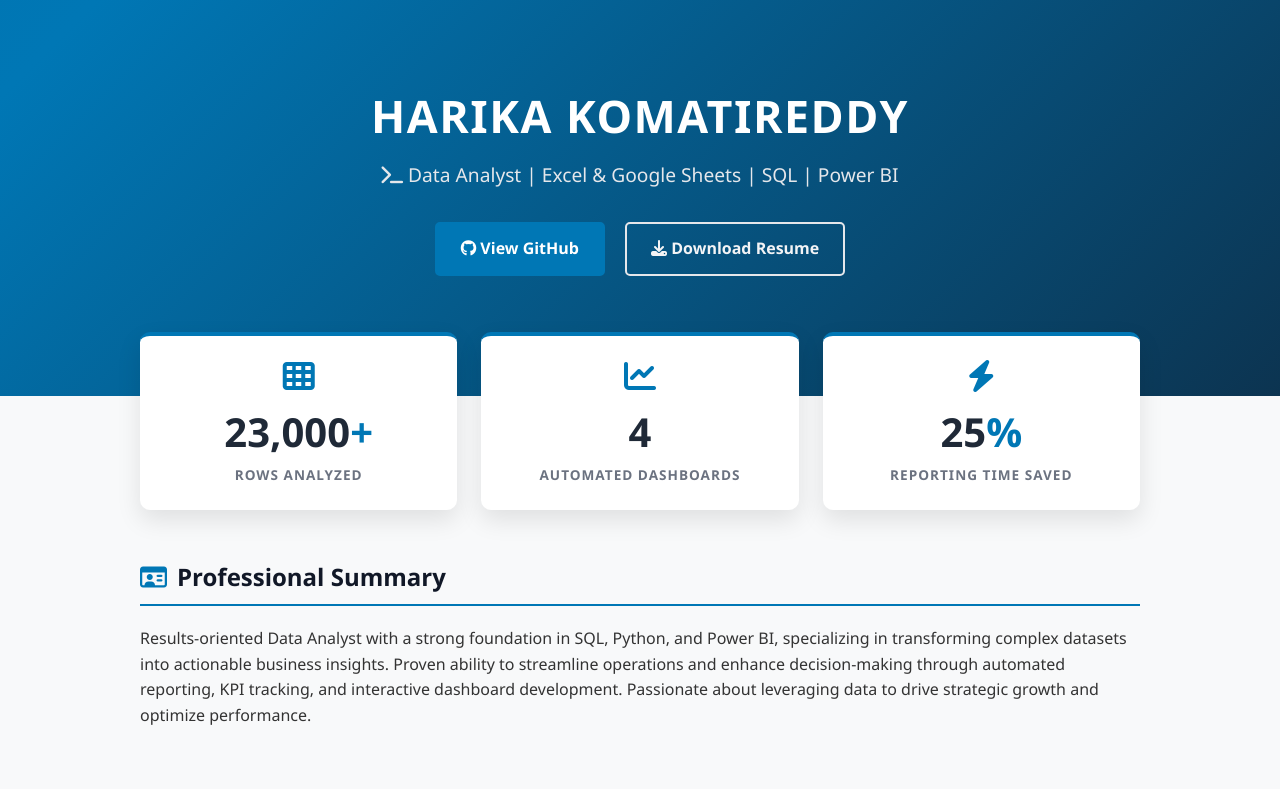
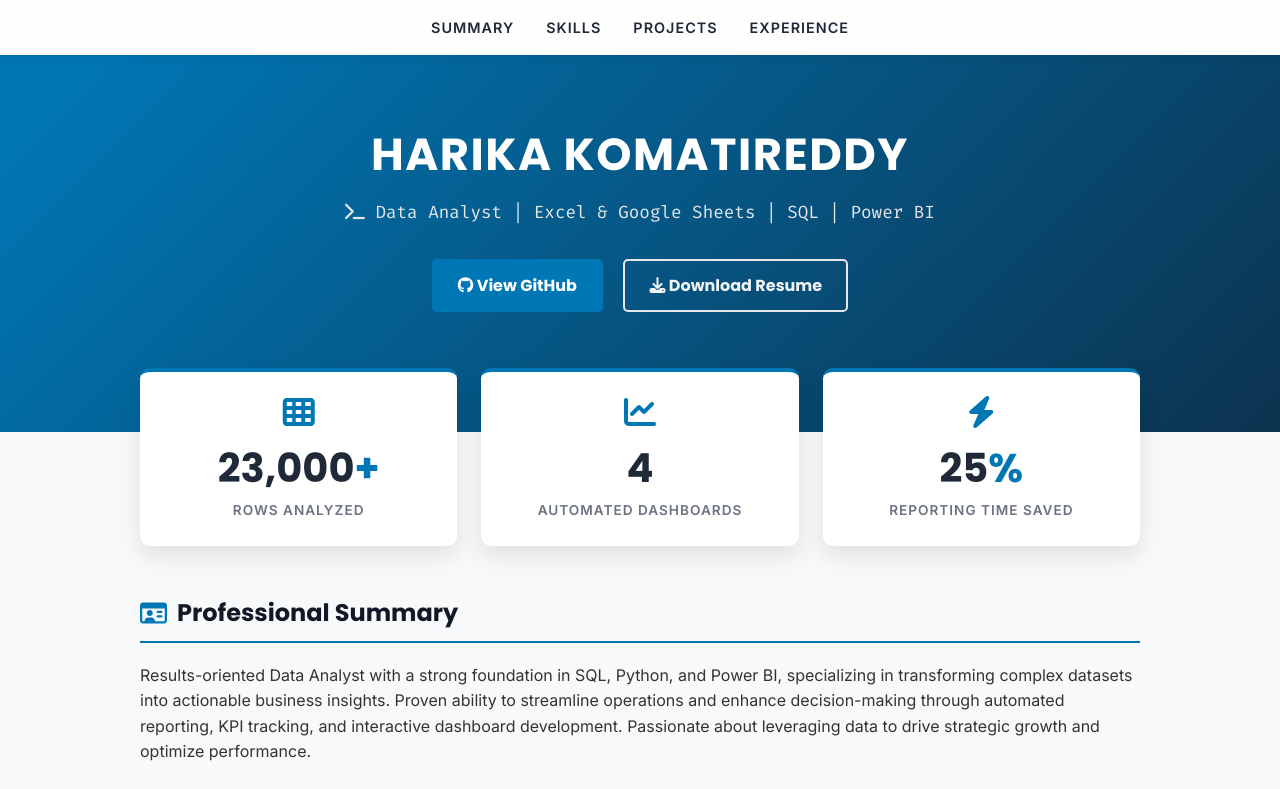
Before and after one commit to Harshu2326/harshu2326.github.io, a plain HTML site: page index.html in a window 1280 px wide. Shown: the top 789 px of the page. Drawn offline with Linux system fonts and the light colour scheme.

Commit message:
Enhance index.html with new styles and navbar

```diff
--- a/index.html
+++ b/index.html
@@ -5,6 +5,7 @@
     <meta name="viewport" content="width=device-width, initial-scale=1.0">
     <title>Harika Komatireddy | Data Analyst Portfolio</title>
     <link rel="stylesheet" href="https://cdnjs.cloudflare.com/ajax/libs/font-awesome/6.4.0/css/all.min.css">
+    <link href="https://fonts.googleapis.com/css2?family=Fira+Code:wght@400;500&family=Inter:wght@400;500;600&family=Poppins:wght@400;600;700&display=swap" rel="stylesheet">
     <style>
         :root {
             --bg-color: #f8f9fa;
@@ -15,8 +16,12 @@
             --card-bg: #ffffff;
         }
 
+        html {
+            scroll-behavior: smooth; /* Smooth scrolling when clicking nav links */
+        }
+
         body {
-            font-family: 'Segoe UI', Tahoma, Geneva, Verdana, sans-serif;
+            font-family: 'Inter', sans-serif; /* Clean, modern body text */
             line-height: 1.6;
             margin: 0;
             padding: 0;
@@ -24,14 +29,46 @@
             color: var(--text-color);
         }
 
-        /* NEW: Animated Gradient Header */
+        h1, h2, h3, .counter {
+            font-family: 'Poppins', sans-serif; /* Bold, geometric headers */
+        }
+
+        /* NEW: Glassmorphism Sticky Navbar */
+        .navbar {
+            background: rgba(255, 255, 255, 0.85);
+            backdrop-filter: blur(10px);
+            position: sticky;
+            top: 0;
+            z-index: 1000;
+            display: flex;
+            justify-content: center;
+            gap: 2rem;
+            padding: 1rem;
+            box-shadow: 0 4px 10px rgba(0,0,0,0.05);
+        }
+
+        .navbar a {
+            color: #1f2937;
+            text-decoration: none;
+            font-weight: 600;
+            font-size: 0.9rem;
+            text-transform: uppercase;
+            letter-spacing: 1px;
+            transition: color 0.3s ease;
+        }
+
+        .navbar a:hover {
+            color: var(--primary-color);
+        }
+
+        /* Animated Gradient Header */
         header {
             background: linear-gradient(-45deg, #111827, #0077b5, #0369a1, #1f2937);
             background-size: 400% 400%;
             animation: gradientBG 12s ease infinite;
             color: white;
             text-align: center;
-            padding: 5rem 1rem 7rem 1rem; /* Extra padding at bottom for the floating stats */
+            padding: 4rem 1rem 7rem 1rem;
         }
 
         @keyframes gradientBG {
@@ -47,10 +84,10 @@
         }
 
         header p {
-            font-size: 1.2rem;
+            font-family: 'Fira Code', monospace; /* Real coding font for subtitle */
+            font-size: 1.1rem;
             color: #e5e7eb;
             margin: 0.5rem 0 1.5rem;
-            font-weight: 300;
         }
 
         .btn {
@@ -64,6 +101,7 @@
             margin: 0.5rem;
             transition: all 0.3s ease;
             border: 2px solid var(--primary-color);
+            font-family: 'Poppins', sans-serif;
         }
 
         .btn:hover {
@@ -84,12 +122,12 @@
             border-color: white;
         }
 
-        /* NEW: Floating Live Stats Container */
+        /* Floating Live Stats Container */
         .stats-container {
             display: flex;
             justify-content: center;
             gap: 1.5rem;
-            margin: -4rem auto 3rem auto; /* Pulls it up over the header */
+            margin: -4rem auto 3rem auto;
             position: relative;
             z-index: 10;
             max-width: 1000px;
@@ -143,6 +181,7 @@
 
         section {
             margin-bottom: 4rem;
+            scroll-margin-top: 80px; /* Prevents sticky nav from covering section titles */
         }
 
         h2 {
@@ -195,6 +234,7 @@
             margin-right: 0.4rem;
             margin-bottom: 0.5rem;
             border: 1px solid #bae6fd;
+            font-family: 'Inter', sans-serif;
         }
 
         .highlight {
@@ -250,6 +290,7 @@
             color: #9ca3af;
             font-size: 0.9rem;
             margin-top: 4rem;
+            font-family: 'Inter', sans-serif;
         }
 
         footer a {
@@ -265,6 +306,13 @@
     </style>
 </head>
 <body>
+
+    <nav class="navbar">
+        <a href="#about">Summary</a>
+        <a href="#skills">Skills</a>
+        <a href="#projects">Projects</a>
+        <a href="#experience">Experience</a>
+    </nav>
 
     <header>
         <h1>HARIKA KOMATIREDDY</h1>
@@ -436,26 +484,22 @@
 
     <script>
         const counters = document.querySelectorAll('.counter');
-        const speed = 50; // The lower the number, the faster the count
+        const speed = 50;
 
         counters.forEach(counter => {
             const updateCount = () => {
                 const target = +counter.getAttribute('data-target');
                 const count = +counter.innerText;
-
-                // Calculate increment logic
                 const inc = target / speed;
 
                 if (count < target) {
-                    // Update and repeat until target is reached
                     counter.innerText = Math.ceil(count + inc);
                     setTimeout(updateCount, 40);
                 } else {
-                    counter.innerText = target.toLocaleString(); // Adds commas to big numbers
+                    counter.innerText = target.toLocaleString();
                 }
             };
 
-            // Start the animation
             updateCount();
         });
     </script>
```
